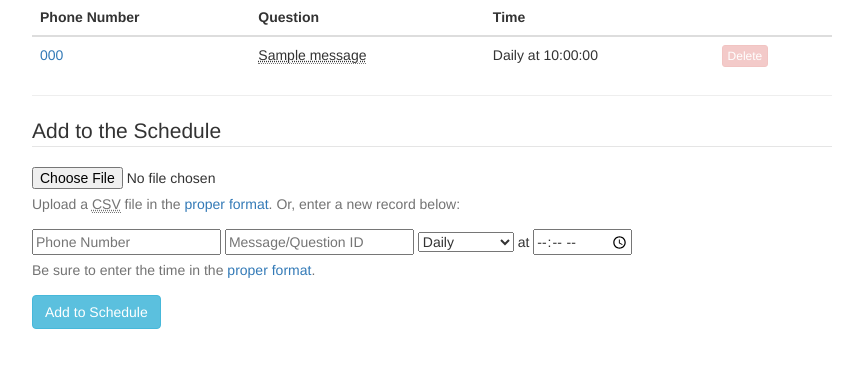
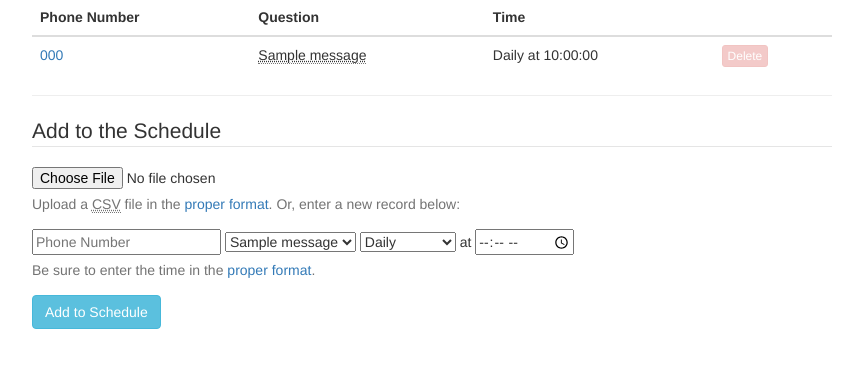
Before and after one commit to ihodes/marionsms, a Flask app: page /schedule in a window 1280 px wide. Shown: the part 145-513 px from the top of the page, without its empty margins (208-1071 px from the left). Run offline with Flask 2, Linux system fonts and the light colour scheme; a user stored in the database is signed in; tables that the repository leaves empty hold one stand-in row (values such as "Sample post"); one stand-in notice (Sample message) is shown; parts of the project's set-up code (start-up, migrations or seed data) failed here and were passed over; some libraries are stand-ins or nearby versions.

Commit message:
easier to choose different messages

```diff
--- a/marionsms/frontend/views.py
+++ b/marionsms/frontend/views.py
@@ -105,6 +105,7 @@ def schedule():
               'warning')
         return redirect(url_for('.schedule'))
     return render_template('schedule.html',
+                           messages=Message.query.all(),
                            schedule=_get_schedule(),
                            DAYS_OF_WEEK=DAYS_OF_WEEK)
 
--- a/marionsms/templates/schedule.html
+++ b/marionsms/templates/schedule.html
@@ -22,7 +22,7 @@
 
 <script>
 $(function(){
-    $("span.pie").peity("pie", {colours: ["#4d89f9", "#c6d9fd"]})
+  $("span.pie").peity("pie", {colours: ["#4d89f9", "#c6d9fd"]});
 });
 </script>
 {% endblock %}
@@ -70,7 +70,11 @@ $(function(){
 
     <div class="form-group">
       <input type="text" name="phone-number" placeholder="Phone Number">
-      <input type="text" name="message-id" placeholder="Message/Question ID">
+      <select name="message-id">
+        {% for msg in messages %}
+        <option value="{{ msg.id }}">{{ msg.name | capitalize }}</option>
+        {% endfor %}
+      </select>
       <select name="frequency">
         <option value="daily">Daily</option>
         {% for dow in DAYS_OF_WEEK %}
```
